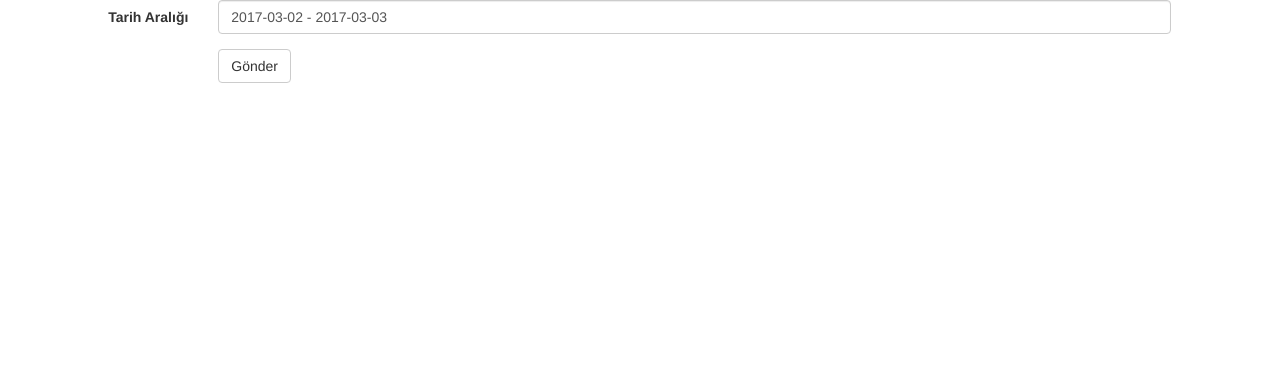
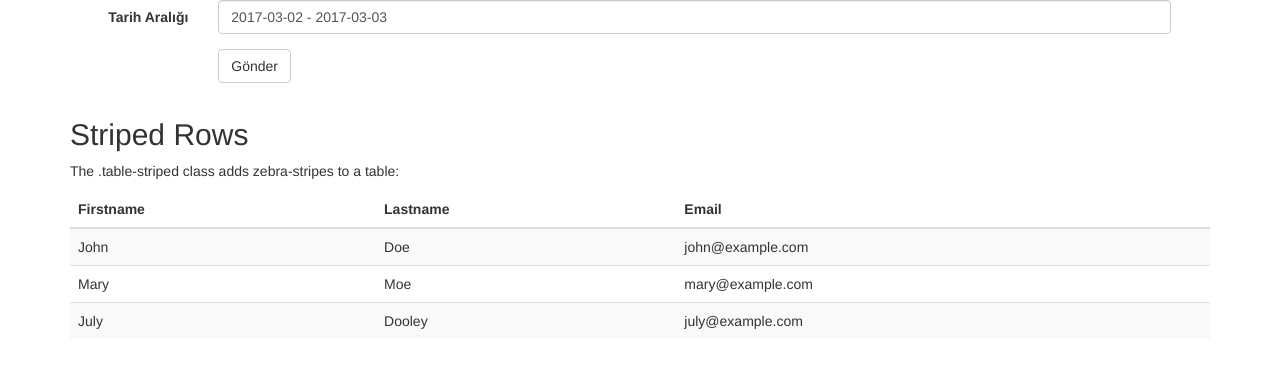
Before and after one commit to sefasaid/getir-frontend, a plain HTML site: page index.html in a window 1280 px wide. Drawn offline with nearby package versions, Linux system fonts and the light colour scheme.

Commit message:
Added table with dummy data

```diff
--- a/index.html
+++ b/index.html
@@ -33,5 +33,37 @@
         </div>
     </div>
 </form>
+
+
+<div class="container">
+    <h2>Striped Rows</h2>
+    <p>The .table-striped class adds zebra-stripes to a table:</p>
+    <table class="table table-striped">
+        <thead>
+        <tr>
+            <th>Firstname</th>
+            <th>Lastname</th>
+            <th>Email</th>
+        </tr>
+        </thead>
+        <tbody>
+        <tr>
+            <td>John</td>
+            <td>Doe</td>
+            <td>john@example.com</td>
+        </tr>
+        <tr>
+            <td>Mary</td>
+            <td>Moe</td>
+            <td>mary@example.com</td>
+        </tr>
+        <tr>
+            <td>July</td>
+            <td>Dooley</td>
+            <td>july@example.com</td>
+        </tr>
+        </tbody>
+    </table>
+</div>
 </body>
 </html>
```
